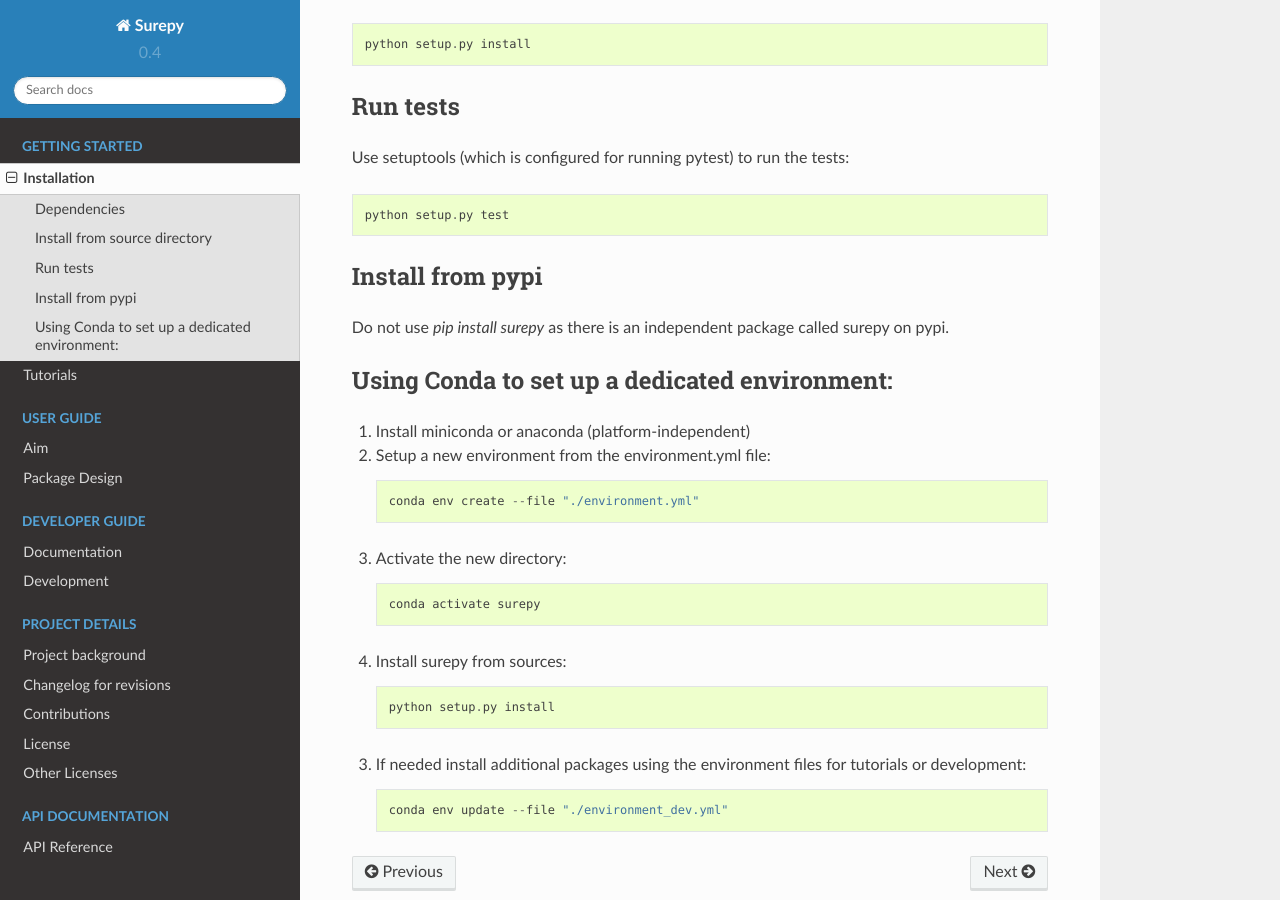
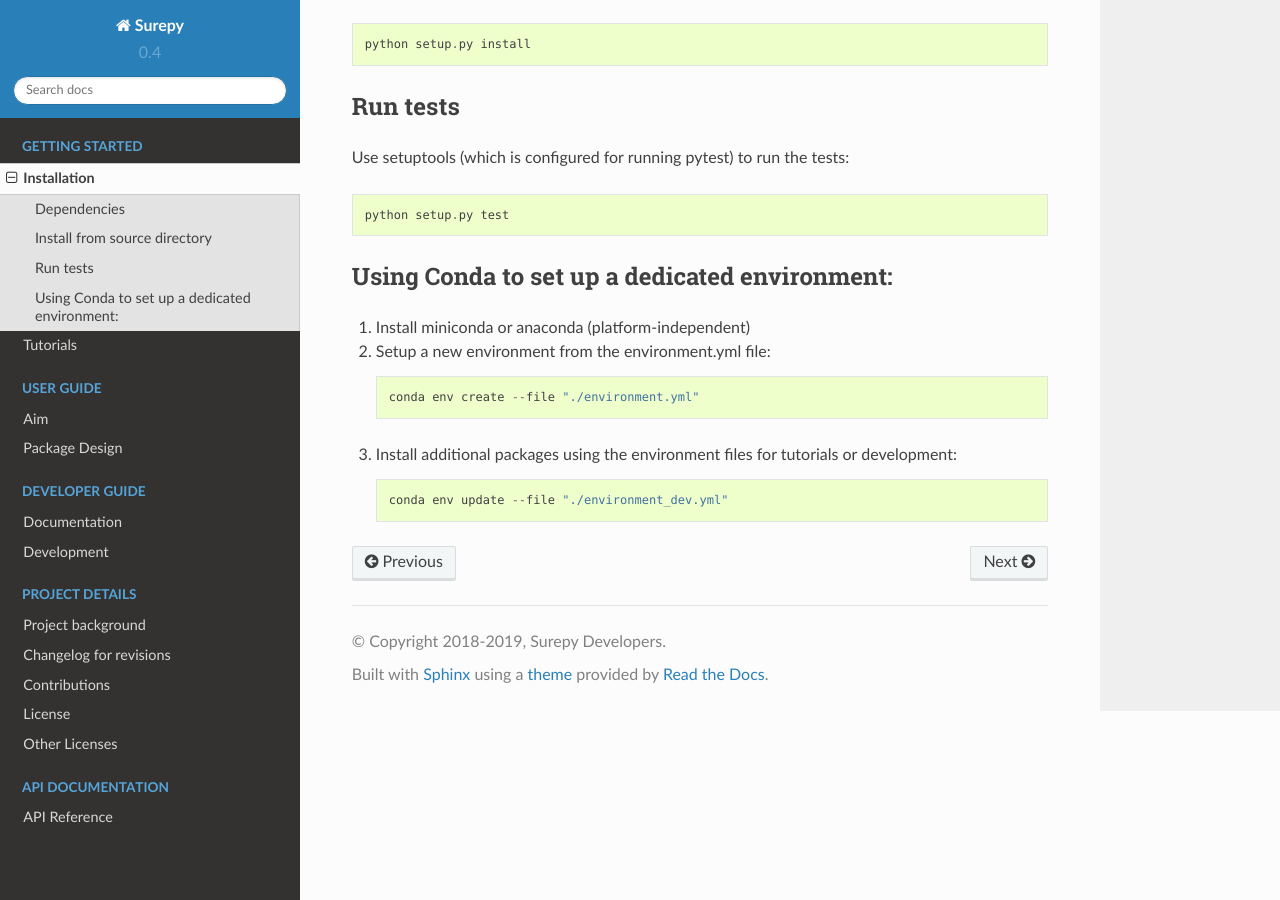
Before and after one commit to super-resolution/Locan, a Sphinx documentation site: the page built from docs/installation.rst, in a window 1280 px wide and 900 px high, scrolled down 417 px. Built offline with Sphinx 7.4.7 and the Read the Docs theme 2.0.0, drawn with Linux system fonts in a browser that asks for light colours.

```diff
--- a/docs/installation.rst
+++ b/docs/installation.rst
@@ -29,12 +29,6 @@
     python setup.py test
 
 
-Install from pypi
-------------------------------
-
-Do not use `pip install surepy` as there is an independent package called surepy on pypi.
-
-
 Using Conda to set up a dedicated environment:
 ------------------------------------------------------------------------------------------
 
@@ -43,14 +37,6 @@
 
 	conda env create --file "./environment.yml"
 
-3) Activate the new directory::
-
-    conda activate surepy
-
-4) Install surepy from sources::
-
-    python setup.py install
-
-3) If needed install additional packages using the environment files for tutorials or development::
+3) Install additional packages using the environment files for tutorials or development::
 
     conda env update --file "./environment_dev.yml"
```
